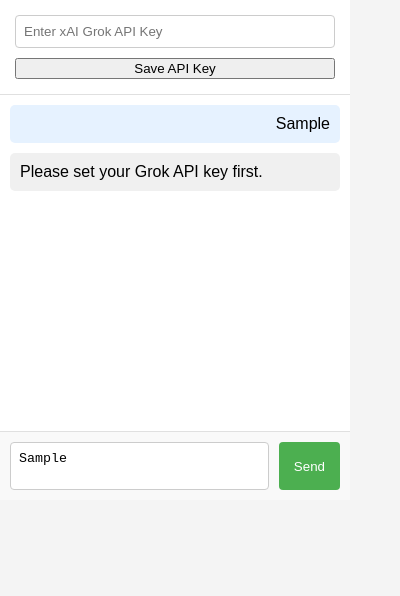
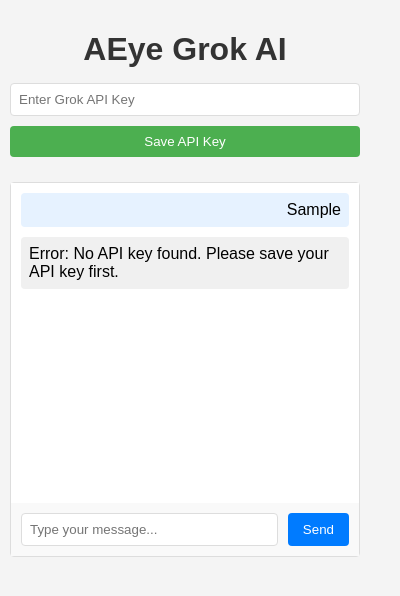
Before and after one commit to CloudWerxLabs/AEye, a browser extension: page popup.html in a window 400 px wide. Both pictures are taken after typing "Sample" into the empty fields and a click on the button "Send". Drawn offline with Linux system fonts and the light colour scheme.

Commit message:
feat: Improve Grok API key handling and UI

```diff
--- a/popup.html
+++ b/popup.html
@@ -1,20 +1,23 @@
 <!DOCTYPE html>
 <html>
 <head>
-  <title>Aeye Grok AI Assistant</title>
+  <title>AEye Grok AI Assistant</title>
   <link rel="stylesheet" href="styles.css">
 </head>
 <body>
   <div class="container">
-    <div id="settings-modal" class="modal">
-      <input type="password" id="api-key" placeholder="Enter xAI Grok API Key">
+    <h1>AEye Grok AI</h1>
+
+    <div class="api-key-section">
+      <input type="text" id="api-key" placeholder="Enter Grok API Key">
       <button id="save-api-key">Save API Key</button>
+      <div id="api-key-status"></div>
     </div>
 
-    <div id="chat-container">
-      <div id="chat-responses"></div>
-      <div class="input-area">
-        <textarea id="user-input" placeholder="Type your message..."></textarea>
+    <div class="chat-section">
+      <div id="chat-responses" class="chat-responses"></div>
+      <div class="input-section">
+        <input type="text" id="user-input" placeholder="Type your message...">
         <button id="send-message">Send</button>
       </div>
     </div>
--- a/popup.js
+++ b/popup.js
@@ -4,11 +4,16 @@
   const userInput = document.getElementById('user-input');
   const sendMessageButton = document.getElementById('send-message');
   const chatResponses = document.getElementById('chat-responses');
+  const apiKeyStatus = document.createElement('div');
+  apiKeyStatus.id = 'api-key-status';
+  saveApiKeyButton.parentNode.insertBefore(apiKeyStatus, saveApiKeyButton.nextSibling);
 
   // Load saved API key
   chrome.storage.sync.get(['grokApiKey'], (result) => {
     if (result.grokApiKey) {
       apiKeyInput.value = result.grokApiKey;
+      apiKeyStatus.textContent = 'API Key loaded successfully';
+      apiKeyStatus.style.color = 'green';
     }
   });
 
@@ -17,8 +22,13 @@
     const apiKey = apiKeyInput.value.trim();
     if (apiKey) {
       chrome.storage.sync.set({grokApiKey: apiKey}, () => {
-        alert('API Key saved successfully!');
+        apiKeyStatus.textContent = 'API Key saved successfully!';
+        apiKeyStatus.style.color = 'green';
+        console.log('API Key saved to chrome storage');
       });
+    } else {
+      apiKeyStatus.textContent = 'Please enter a valid API key';
+      apiKeyStatus.style.color = 'red';
     }
   });
 
@@ -31,16 +41,25 @@
     addMessageToChatUI(message, 'user');
 
     // Retrieve API key
-    const { grokApiKey } = await chrome.storage.sync.get(['grokApiKey']);
+    try {
+      const { grokApiKey } = await new Promise((resolve, reject) => {
+        chrome.storage.sync.get(['grokApiKey'], (result) => {
+          if (chrome.runtime.lastError) {
+            reject(chrome.runtime.lastError);
+          } else {
+            resolve(result);
+          }
+        });
+      });
+
       if (!grokApiKey) {
-      addMessageToChatUI('Please set your Grok API key first.', 'ai');
-      return;
+        throw new Error('No API key found. Please save your API key first.');
       }
 
-    try {
       const response = await fetchGrokResponse(message, grokApiKey);
       addMessageToChatUI(response, 'ai');
     } catch (error) {
+      console.error('Error:', error);
       addMessageToChatUI(`Error: ${error.message}`, 'ai');
     }
 
@@ -57,6 +76,7 @@
   }
 
   async function fetchGrokResponse(message, apiKey) {
+    try {
       const response = await fetch('https://api.x.ai/v1/chat/completions', {
         method: 'POST',
         headers: {
@@ -64,16 +84,21 @@
           'Content-Type': 'application/json'
         },
         body: JSON.stringify({
-        model: 'grok-1',
+          model: 'grok-2-1212',
           messages: [{ role: 'user', content: message }]
         })
       });
 
       if (!response.ok) {
-      throw new Error('Failed to fetch response from Grok AI');
+        const errorBody = await response.text();
+        throw new Error(`HTTP error! status: ${response.status}, body: ${errorBody}`);
       }
 
       const data = await response.json();
       return data.choices[0].message.content;
+    } catch (error) {
+      console.error('Detailed Grok API Error:', error);
+      throw error;
+    }
   }
 });
--- a/styles.css
+++ b/styles.css
@@ -1,65 +1,82 @@
 body {
   width: 350px;
-  height: 500px;
   font-family: Arial, sans-serif;
   margin: 0;
-  padding: 0;
+  padding: 10px;
   background-color: #f4f4f4;
 }
 
 .container {
   display: flex;
   flex-direction: column;
-  height: 100%;
+  max-height: 500px;
 }
 
-.modal {
+h1 {
+  text-align: center;
+  color: #333;
+  margin-bottom: 15px;
+}
+
+.api-key-section {
   display: flex;
   flex-direction: column;
-  padding: 15px;
-  background-color: #ffffff;
-  border-bottom: 1px solid #e0e0e0;
+  margin-bottom: 15px;
 }
 
 #api-key {
+  padding: 8px;
   margin-bottom: 10px;
-  padding: 8px;
-  border: 1px solid #ccc;
+  border: 1px solid #ddd;
   border-radius: 4px;
 }
 
-#chat-container {
-  flex-grow: 1;
+#save-api-key {
+  padding: 8px;
+  background-color: #4CAF50;
+  color: white;
+  border: none;
+  border-radius: 4px;
+  cursor: pointer;
+}
+
+#api-key-status {
+  margin-top: 5px;
+  font-size: 0.8em;
+  text-align: center;
+}
+
+.chat-section {
   display: flex;
   flex-direction: column;
+  border: 1px solid #ddd;
+  border-radius: 4px;
 }
 
-#chat-responses {
-  flex-grow: 1;
+.chat-responses {
+  height: 300px;
   overflow-y: auto;
   padding: 10px;
-  background-color: #ffffff;
+  background-color: white;
 }
 
-.input-area {
+.input-section {
   display: flex;
   padding: 10px;
   background-color: #f9f9f9;
-  border-top: 1px solid #e0e0e0;
 }
 
 #user-input {
   flex-grow: 1;
+  padding: 8px;
   margin-right: 10px;
-  padding: 8px;
-  border: 1px solid #ccc;
+  border: 1px solid #ddd;
   border-radius: 4px;
-  resize: none;
 }
 
 #send-message {
   padding: 8px 15px;
-  background-color: #4CAF50;
+  background-color: #007bff;
   color: white;
   border: none;
   border-radius: 4px;
@@ -68,8 +85,8 @@
 
 .message {
   margin-bottom: 10px;
-  padding: 10px;
-  border-radius: 5px;
+  padding: 8px;
+  border-radius: 4px;
 }
 
 .user-message {
```
Lines whose indentation alone changed are shown as unchanged.
